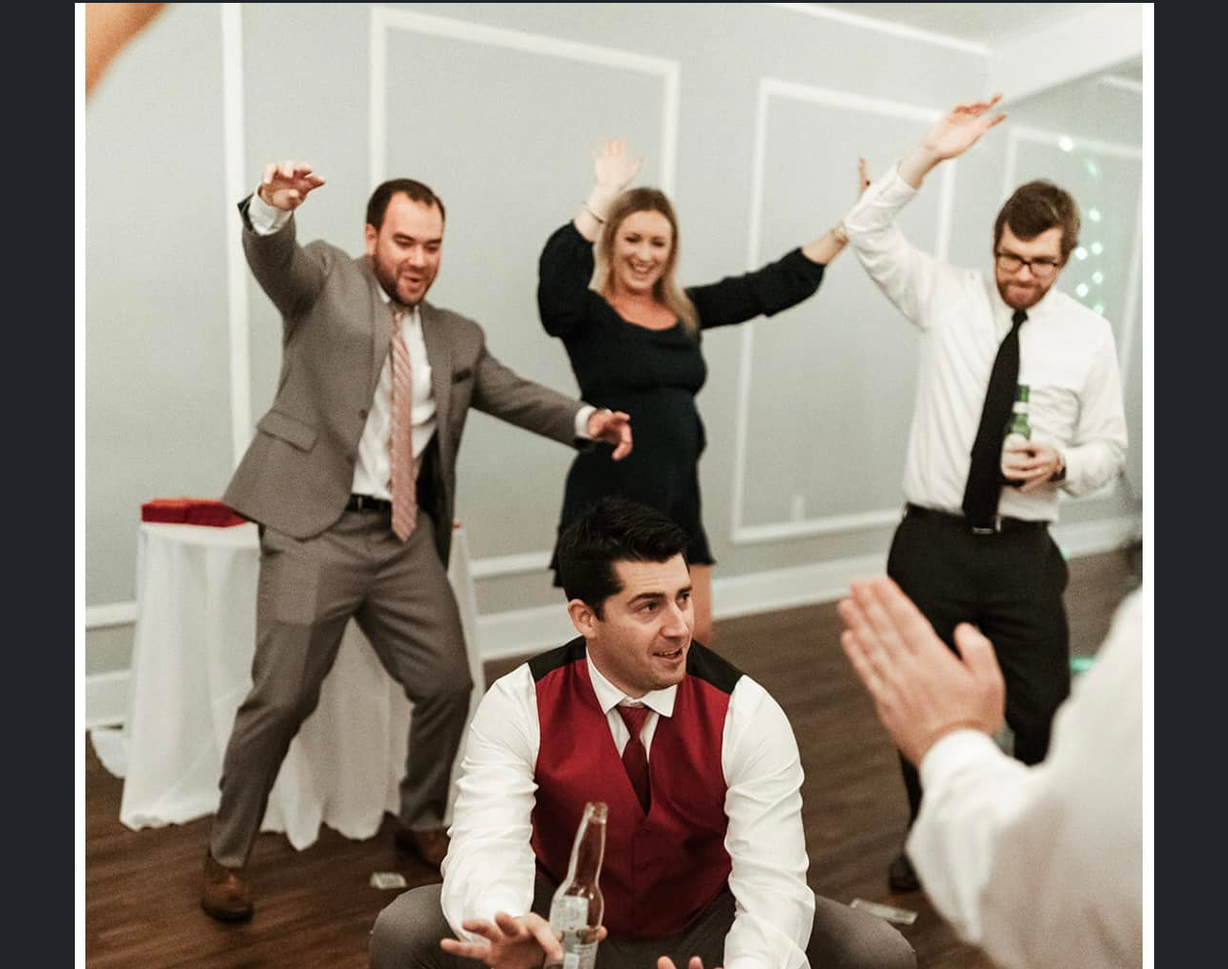
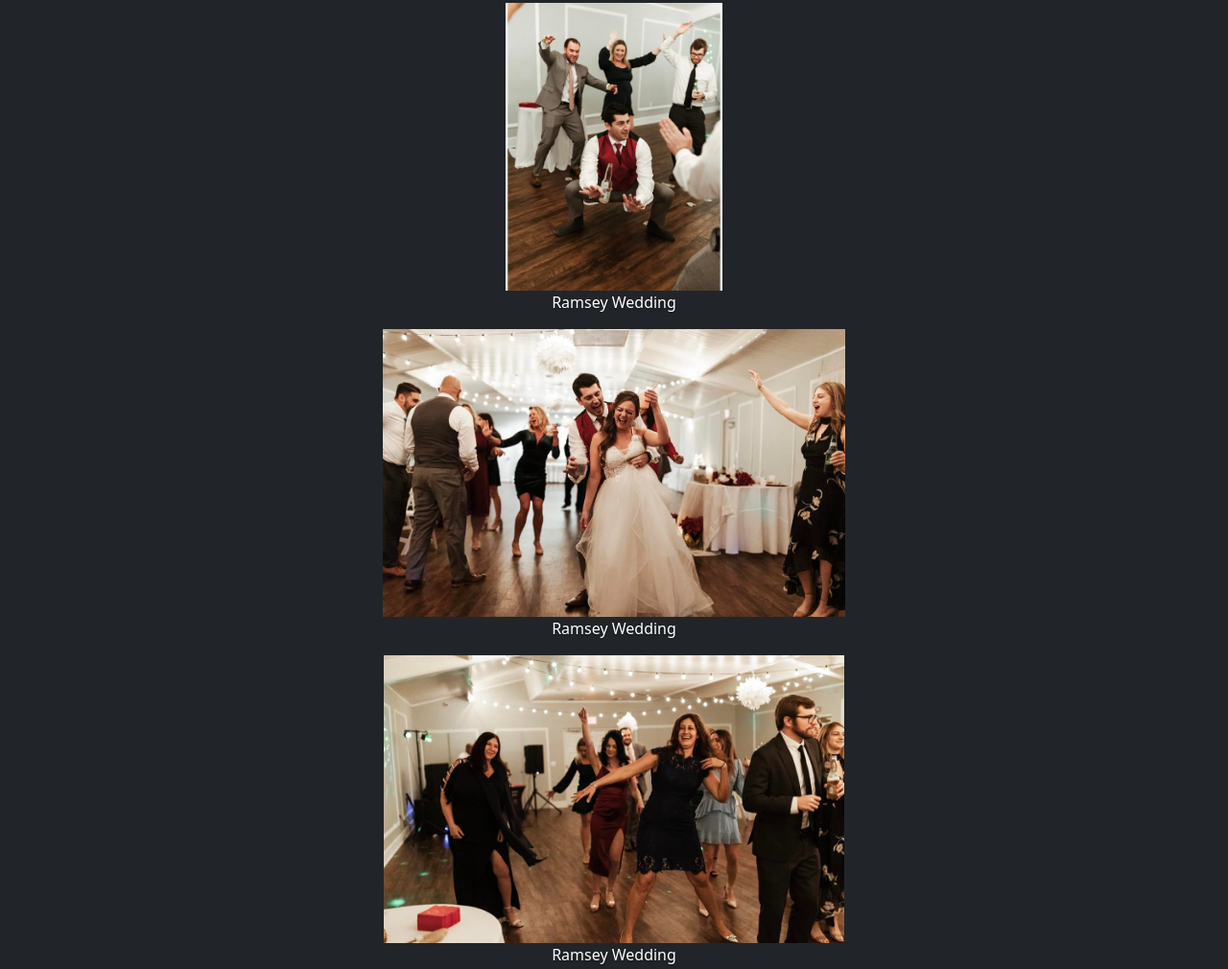
Before and after one commit to jcb0806/djjaystorm, a website: page index.html in a window 1280 px wide. Shown: the part 2193-3203 px from the top of the page at 96% size. Drawn offline with nearby package versions, Linux system fonts and the light colour scheme; a script that the page names is missing.

Commit message:
Update index.html

```diff
--- a/index.html
+++ b/index.html
@@ -123,15 +123,15 @@
   <h1>Photos</h1>
 	<div id="photo-album">
 		<figure>
-			<img src="img/alex1.jpg" alt="Image 1">
+			<img src="img/alex1.jpg" alt="Image 1"  height="300" >
 			<figcaption>Ramsey Wedding</figcaption>
 		</figure>
 		<figure>
-			<img src="img/alex4.jpg" alt="Image 2">
+			<img src="img/alex4.jpg" alt="Image 2"  height="300">
 			<figcaption>Ramsey Wedding</figcaption>
 		</figure>
 		<figure>
-			<img src="img/alex3.jpg" alt="Image 3">
+			<img src="img/alex3.jpg" alt="Image 3"  height="300">
 			<figcaption>Ramsey Wedding</figcaption>
 		</figure>
 		<!-- add more images here -->
```
